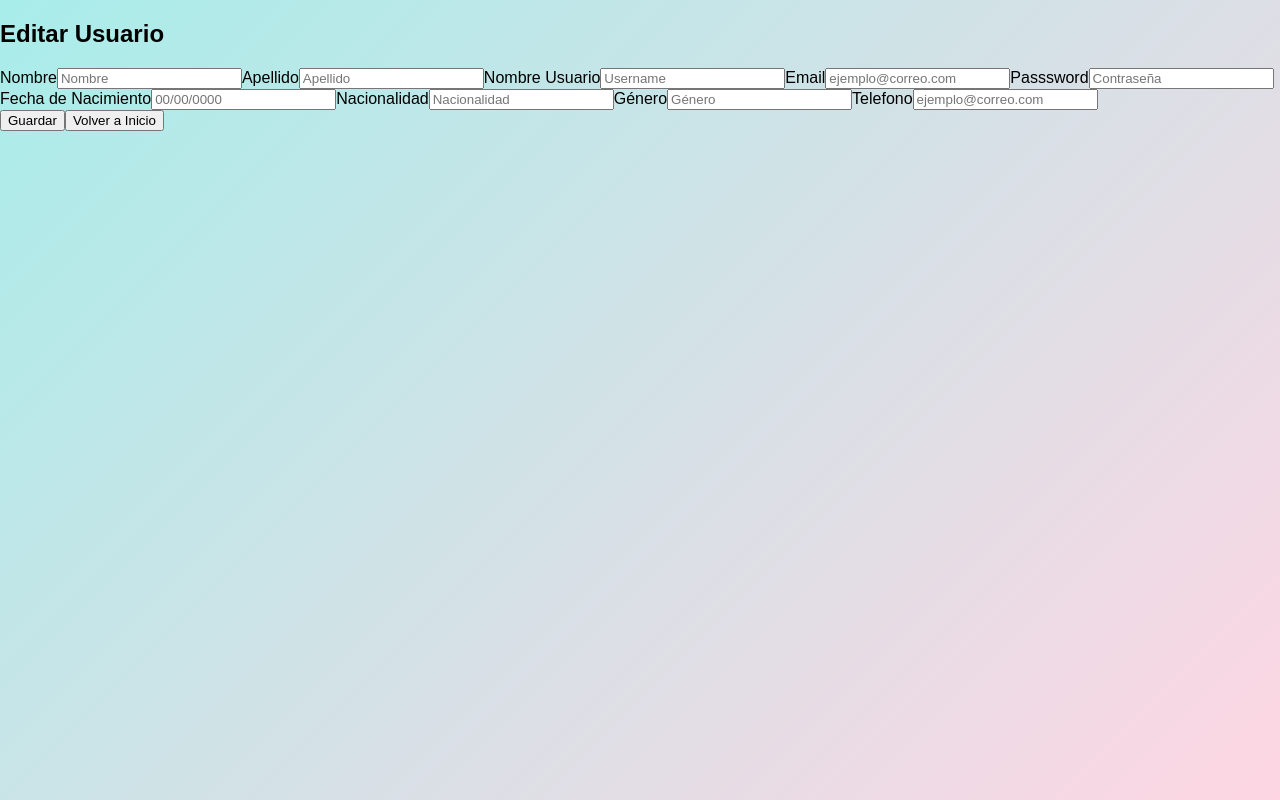
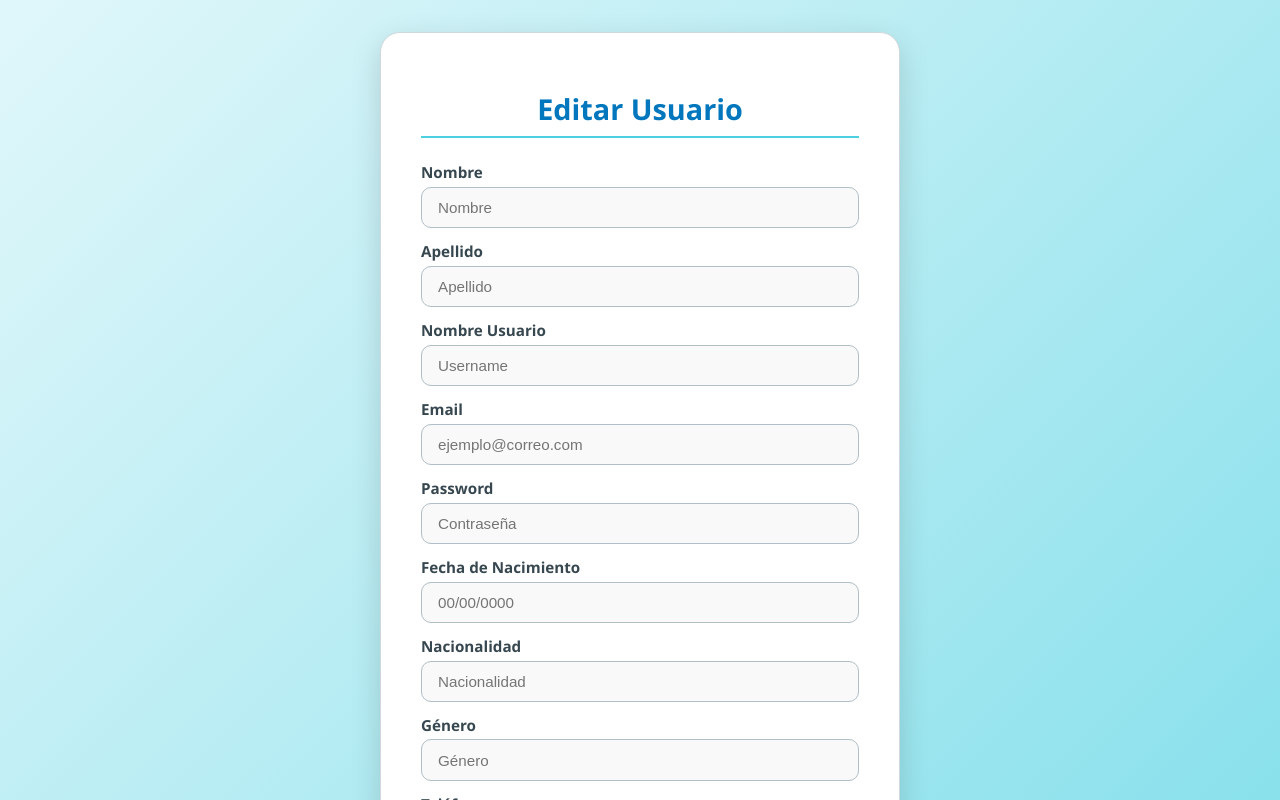
Before and after one commit to ArianaSolis05/proyecto_final_auramind, a React (Vite) app in the folder FE/auramind_fe/: page /editar-usuario in a window 1280 px wide. Shown: the top 800 px of the page. Built offline with nearby package versions, Linux system fonts and the light colour scheme.

Commit message:
card-profesional

```diff
--- /dev/null
+++ b/FE/auramind_fe/src/Estilos/CardProfesional.css
@@ -0,0 +1,34 @@
+.card-profesional {
+  background: #ffffff;
+  border-radius: 16px;
+  padding: 1.5rem;
+  max-width: 320px;
+  box-shadow: 0 6px 18px rgba(0,0,0,0.1);
+  text-align: center;
+  font-family: "Segoe UI", sans-serif;
+  transition: transform 0.3s ease;
+}
+
+.card-profesional:hover {
+  transform: translateY(-5px);
+}
+
+.card-profesional img {
+  width: 100px;
+  height: 100px;
+  border-radius: 50%;
+  object-fit: cover;
+  border: 3px solid #4dd0e1;
+  margin-bottom: 1rem;
+}
+
+.card-profesional p {
+  margin: 0.4rem 0;
+  color: #37474f;
+}
+
+.card-profesional p:first-of-type {
+  font-weight: 700;
+  font-size: 1.1rem;
+  color: #0277bd;
+}
--- /dev/null
+++ b/FE/auramind_fe/src/Estilos/editUsuario.css
@@ -0,0 +1,117 @@
+/* Fondo con celestes suaves y sensación de calma */
+.modal-editar-usuario {
+  display: flex;
+  justify-content: center;
+  align-items: center;
+  min-height: 100vh;
+  background: linear-gradient(135deg, #e0f7fa, #b2ebf2, #80deea);
+  padding: 2rem;
+}
+
+/* Caja principal con estilo formal */
+.formulario {
+  background: #ffffff;
+  border-radius: 20px;
+  padding: 2rem 2.5rem;
+  width: 100%;
+  max-width: 520px;
+  box-shadow: 0 10px 30px rgba(0, 0, 0, 0.15);
+  border: 1px solid #cfd8dc;
+  font-family: "Segoe UI", sans-serif;
+}
+
+/* Título elegante */
+.formulario h2 {
+  text-align: center;
+  font-size: 1.8rem;
+  font-weight: 700;
+  color: #0277bd;
+  margin-bottom: 1.5rem;
+  border-bottom: 2px solid #4dd0e1;
+  padding-bottom: 0.5rem;
+}
+
+/* Etiquetas formales */
+.formulario label {
+  display: block;
+  margin: 0.8rem 0 0.3rem;
+  font-weight: 600;
+  color: #37474f;
+  font-size: 0.95rem;
+}
+
+/* Inputs con estilo profesional */
+.formulario input {
+  width: 100%;
+  padding: 0.7rem 1rem;
+  border: 1.5px solid #b0bec5;
+  border-radius: 10px;
+  font-size: 0.95rem;
+  background: #f9f9f9;
+  transition: all 0.3s ease;
+}
+
+.formulario input:focus {
+  border-color: #4dd0e1;
+  outline: none;
+  background: #e0f7fa;
+  box-shadow: 0 0 8px rgba(77, 208, 225, 0.5);
+}
+
+/* Botones con estilo formal */
+.acciones {
+  display: flex;
+  justify-content: space-between;
+  margin-top: 2rem;
+}
+
+.btn-guardar,
+.btn-cancelar {
+  flex: 1;
+  margin: 0 0.5rem;
+  padding: 0.8rem;
+  border: none;
+  border-radius: 10px;
+  font-size: 0.95rem;
+  font-weight: 600;
+  cursor: pointer;
+  transition: transform 0.2s ease, background 0.3s ease;
+}
+
+/* Botón guardar en celeste elegante */
+.btn-guardar {
+  background: linear-gradient(135deg, #4dd0e1, #0288d1);
+  color: #fff;
+}
+
+.btn-guardar:hover {
+  background: linear-gradient(135deg, #0288d1, #01579b);
+  transform: translateY(-2px);
+}
+
+/* Botón cancelar en gris sobrio */
+.btn-cancelar {
+  background: #cfd8dc;
+  color: #37474f;
+}
+
+.btn-cancelar:hover {
+  background: #b0bec5;
+  transform: translateY(-2px);
+}
+
+/* Responsivo */
+@media (max-width: 600px) {
+  .formulario {
+    padding: 1.5rem;
+  }
+
+  .acciones {
+    flex-direction: column;
+  }
+
+  .btn-guardar,
+  .btn-cancelar {
+    margin: 0.5rem 0;
+  }
+}
--- a/FE/auramind_fe/src/components/CardProfesional.jsx
+++ b/FE/auramind_fe/src/components/CardProfesional.jsx
@@ -1,15 +1,16 @@
-const CardProfesional = ({nombre,img,descripcion,especialidad}) =>{
-    return(
-        <>
-            <div>
-                <div>
-                    {img}
-                </div>
-                <p>{nombre}</p>
-                <p>{descripcion}</p>
-                <p>{especialidad}</p>
-            </div>
-        </>
-    )
-}
-export default CardProfesional
+import "../Estilos/CardProfesional.css"
+
+const CardProfesional = ({ nombre, img, descripcion, especialidad }) => {
+  return (
+    <div className="card-profesional">
+      <div className="card-img">
+        <img src={img} alt={nombre} />
+      </div>
+      <p className="card-nombre">{nombre}</p>
+      <p className="card-descripcion">{descripcion}</p>
+      <p className="card-especialidad">{especialidad}</p>
+    </div>
+  );
+};
+
+export default CardProfesional;
--- a/FE/auramind_fe/src/components/EditUsuario.jsx
+++ b/FE/auramind_fe/src/components/EditUsuario.jsx
@@ -1,28 +1,30 @@
-
 import React, { useState } from "react";
+import "../Estilos/editUsuario.css";
 import { patchDatos } from "../services/fetch.js";
 import { useNavigate } from "react-router-dom";
+
 function EditUsuario() {
-
-
   const navigate = useNavigate();
 
   const [infoUsuario] = useState(
     JSON.parse(localStorage.getItem("usuarioCompleto")) || []
   );
+
   const [password, setPassword] = useState(infoUsuario.password);
   const [userName, setUsername] = useState(infoUsuario.userName);
   const [firstName, setFirstName] = useState(infoUsuario.firstName);
   const [lastName, setLastName] = useState(infoUsuario.lastName);
   const [email, setEmail] = useState(infoUsuario.email);
-  const [fechaNacimiento, setFechaNacimiento] = useState(infoUsuario.fechaNacimiento);
+  const [fechaNacimiento, setFechaNacimiento] = useState(
+    infoUsuario.fechaNacimiento
+  );
   const [nacionalidad, setNacionalidad] = useState(infoUsuario.nacionalidad);
   const [genero, setGenero] = useState(infoUsuario.genero);
   const [telefono, setTelefono] = useState(infoUsuario.telefono);
 
-
   async function EditUsuario(e) {
     e.preventDefault();
+
     const ObjUser = {
       newPass: password,
       newUser: userName,
@@ -32,19 +34,20 @@ function EditUsuario() {
       newFechaNac: fechaNacimiento,
       newNacionalidad: nacionalidad,
       newGenero: genero,
-      newTelefono: telefono
+      newTelefono: telefono,
     };
+
     await patchDatos("usuarios", ObjUser, infoUsuario.id);
   }
 
-
   return (
     <div>
-        <div className="modal-editar-usuario">
+      <div className="modal-editar-usuario">
         <div className="formulario">
           <h2>Editar Usuario</h2>
+
           <form>
-            <label for="">Nombre</label>
+            <label>Nombre</label>
             <input
               type="text"
               placeholder="Nombre"
@@ -52,7 +55,7 @@ function EditUsuario() {
               onChange={(e) => setFirstName(e.target.value)}
             />
 
-            <label for="">Apellido</label>
+            <label>Apellido</label>
             <input
               type="text"
               placeholder="Apellido"
@@ -60,7 +63,7 @@ function EditUsuario() {
               onChange={(e) => setLastName(e.target.value)}
             />
 
-             <label for="">Nombre Usuario</label>
+            <label>Nombre Usuario</label>
             <input
               type="text"
               placeholder="Username"
@@ -68,51 +71,51 @@ function EditUsuario() {
               onChange={(e) => setUsername(e.target.value)}
             />
 
-            <label for="">Email</label>
+            <label>Email</label>
             <input
               type="email"
+              placeholder="ejemplo@correo.com"
               value={email}
-              placeholder="ejemplo@correo.com"
               onChange={(e) => setEmail(e.target.value)}
             />
 
-            <label for="">Passsword</label>
+            <label>Password</label>
             <input
               type="password"
+              placeholder="Contraseña"
               value={password}
-              placeholder="Contraseña"
               onChange={(e) => setPassword(e.target.value)}
             />
 
-            <label for="">Fecha de Nacimiento</label>
+            <label>Fecha de Nacimiento</label>
             <input
               type="text"
+              placeholder="00/00/0000"
               value={fechaNacimiento}
-              placeholder="00/00/0000"
               onChange={(e) => setFechaNacimiento(e.target.value)}
             />
 
-            <label for="">Nacionalidad</label>
+            <label>Nacionalidad</label>
             <input
               type="text"
+              placeholder="Nacionalidad"
               value={nacionalidad}
-              placeholder="Nacionalidad"
               onChange={(e) => setNacionalidad(e.target.value)}
             />
 
-            <label for="">Género</label>
+            <label>Género</label>
             <input
               type="text"
+              placeholder="Género"
               value={genero}
-              placeholder="Género"
               onChange={(e) => setGenero(e.target.value)}
             />
 
-            <label for="">Telefono</label>
+            <label>Teléfono</label>
             <input
               type="text"
+              placeholder="Teléfono"
               value={telefono}
-              placeholder="ejemplo@correo.com"
               onChange={(e) => setTelefono(e.target.value)}
             />
 
@@ -136,10 +139,8 @@ function EditUsuario() {
           </form>
         </div>
       </div>
-
     </div>
-  )
+  );
 }
 
-
-export default EditUsuario
+export default EditUsuario;
--- a/FE/auramind_fe/src/components/Home.jsx
+++ b/FE/auramind_fe/src/components/Home.jsx
@@ -24,7 +24,7 @@ function Home() {
 
           <nav className={`navbar-links ${menuOpen ? "open" : ""}`}>
             <a href="#inicio" className="nav-link" onClick={() => setMenuOpen(false)}>Inicio</a>
-            <a href="/Usuario" className="nav-link" onClick={() => setMenuOpen(false)}>Perfil</a>
+            <a className="nav-link" onClick={() => navigate("/Usuario")}>Perfil</a>
             <a href="#acerca" className="nav-link" onClick={() => setMenuOpen(false)}>Acerca de AuraMind</a>
             <a href="#contacto" className="nav-link" onClick={() => setMenuOpen(false)}>Contacto</a>
             <a href="#agendar" className="nav-link" onClick={() => setMenuOpen(false)}>Agendar Cita</a>
--- /dev/null
+++ b/FE/auramind_fe/src/pages/PerfilProfesional.jsx
@@ -0,0 +1,17 @@
+import React from 'react'
+import CardProfesional from '../components/CardProfesional'
+
+
+function PerfilProfesional() {
+  return (
+    <div>
+
+    <CardProfesional/>
+
+
+
+    </div>
+  )
+}
+
+export default PerfilProfesional
--- a/FE/auramind_fe/src/routes/Routing.jsx
+++ b/FE/auramind_fe/src/routes/Routing.jsx
@@ -5,6 +5,7 @@ import PagPrincipal from "../pages/PagPrincipal"
 import Personal from "../pages/Personal"
 import Usuario from "../pages/Usuario"
 import EditarPerfil from "../pages/EditarPerfil"
+import PerfilProfesional from "../pages/PerfilProfesional"
 
 const Routing = () => {
     return(
@@ -16,6 +17,8 @@ const Routing = () => {
                 <Route path="/Personal" element={<Personal/>}/>
                 <Route path="/Usuario" element={<Usuario/>}/>
                 <Route path="/editar-usuario" element={<EditarPerfil/>}/>
+                <Route path="/CardProfesional" element={<PerfilProfesional/>}/>
+
             </Routes>
         </Router>
     )
```
